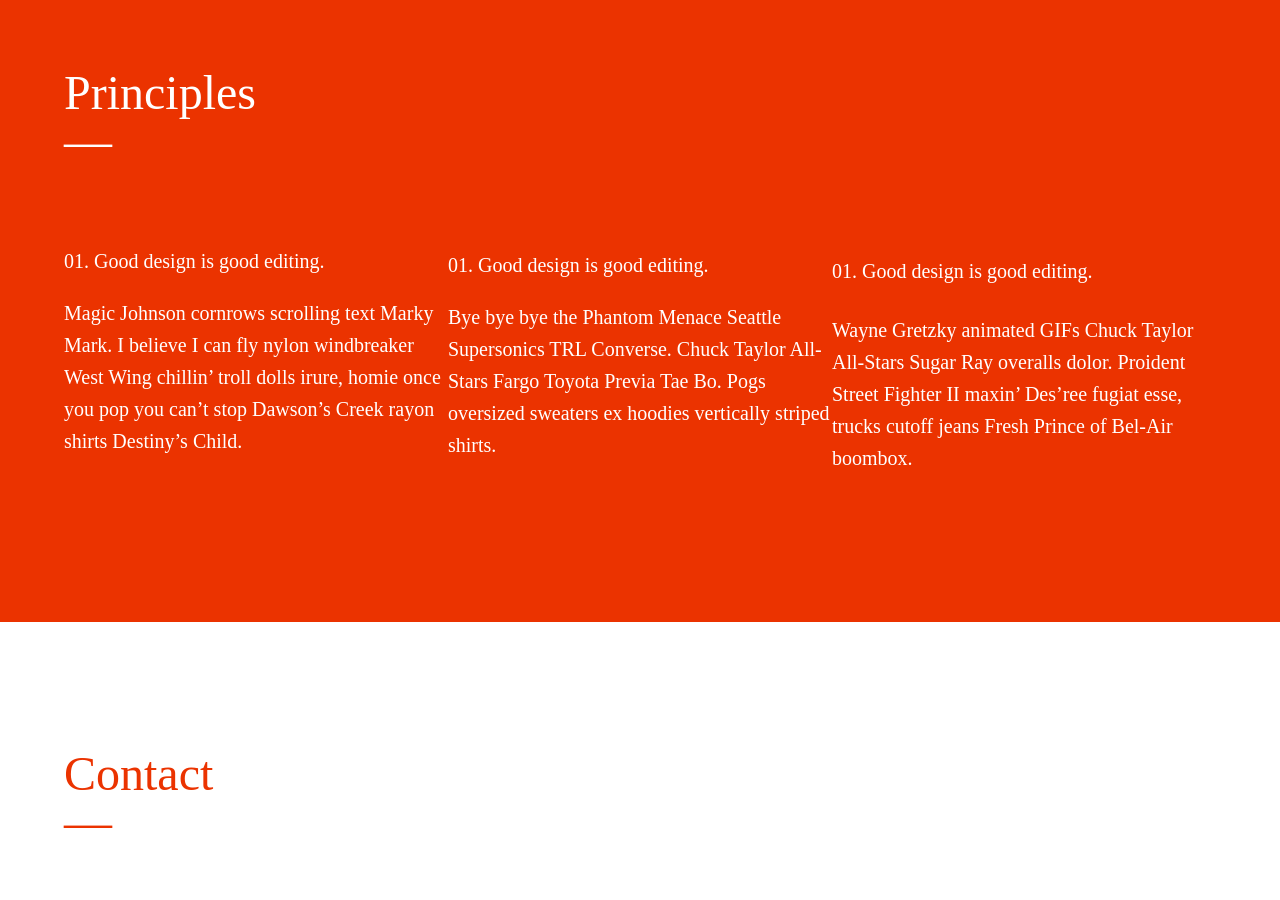
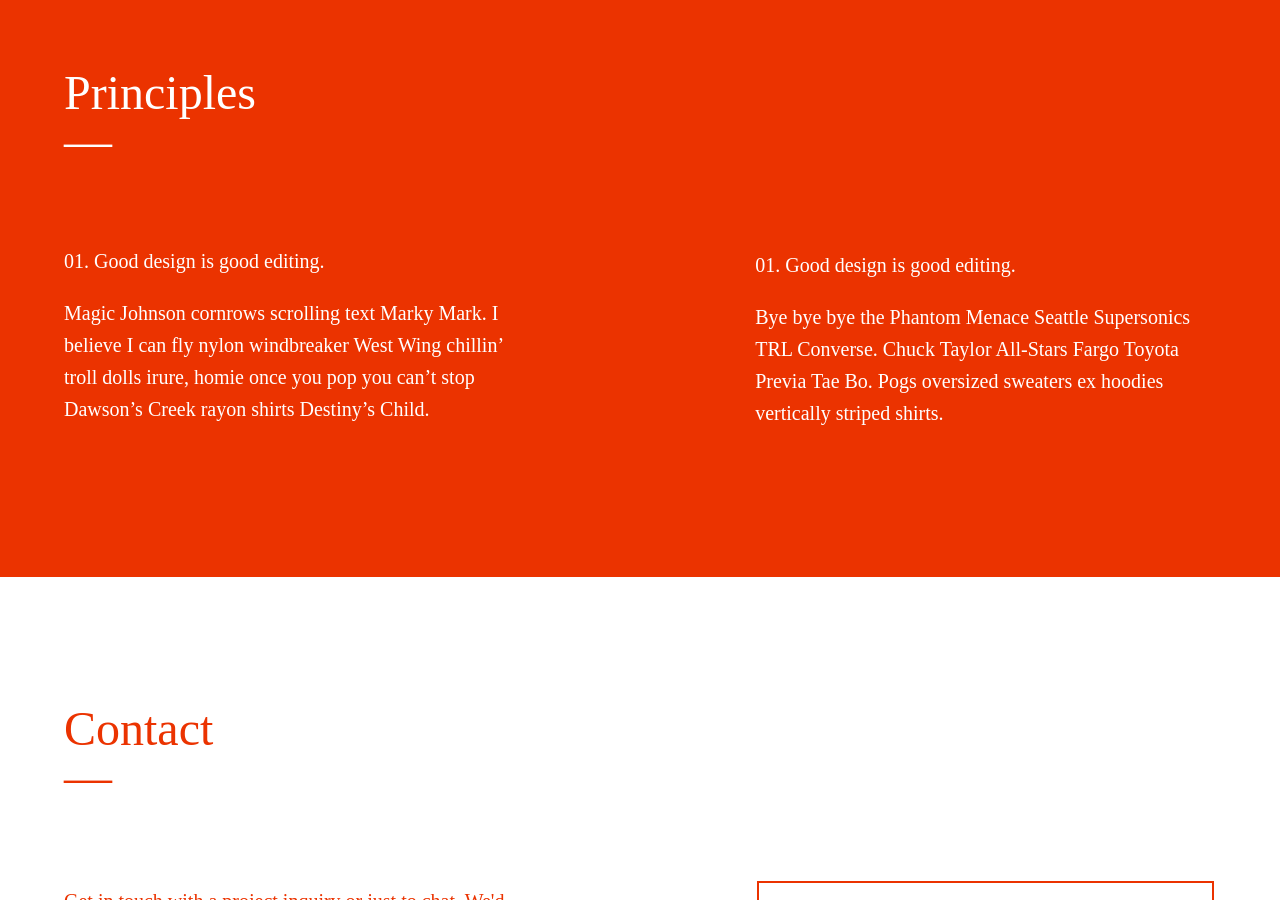
Before and after one commit to wearepatterns/wearepatterns.github.io, a Jekyll site: the page built from index.markdown, in a window 1280 px wide and 900 px high, scrolled down 709 px. Built offline with Jekyll 4.4.1, drawn with Linux system fonts in a browser that asks for light colours.

Commit message:
Update new.html

```diff
--- a/_layouts/new.html
+++ b/_layouts/new.html
@@ -55,10 +55,10 @@
                     <h3 class="f4 normal">01. Good design is good editing.</h3>
                     <p>Bye bye bye the Phantom Menace Seattle Supersonics TRL Converse. Chuck Taylor All-Stars Fargo Toyota Previa Tae Bo. Pogs oversized sweaters ex hoodies vertically striped shirts.</p>
                 </div>
-                <div class="w-40-ns">
+                <!--<div class="w-40-ns">
                     <h4 class="f4 normal">01. Good design is good editing.</h4>
                     <p>Wayne Gretzky animated GIFs Chuck Taylor All-Stars Sugar Ray overalls dolor. Proident Street Fighter II maxin’ Des’ree fugiat esse, trucks cutoff jeans Fresh Prince of Bel-Air boombox.</p>
-                </div>
+                </div>-->
             </div>
 
 
```
